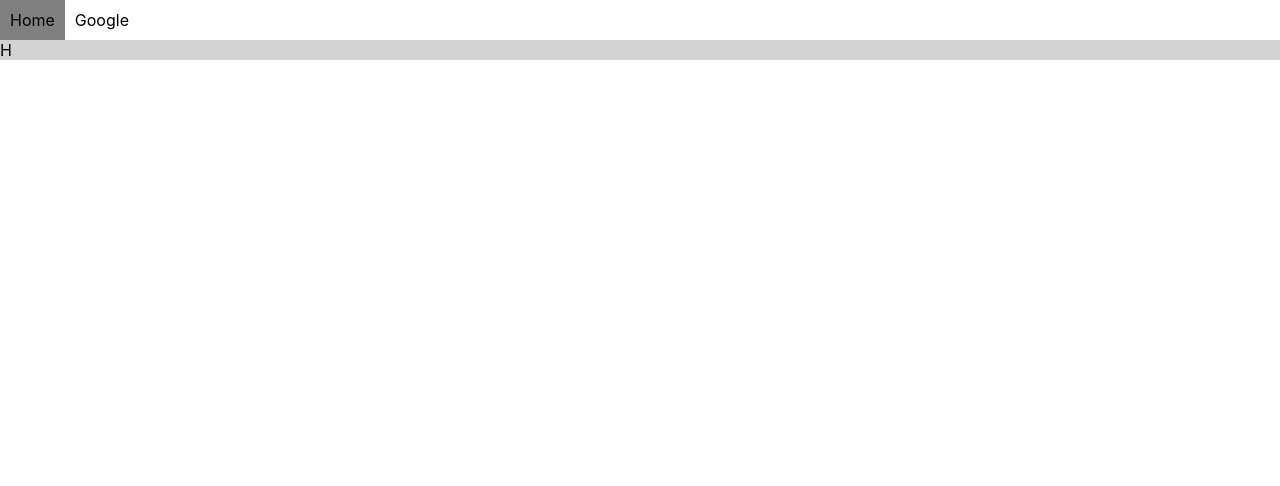
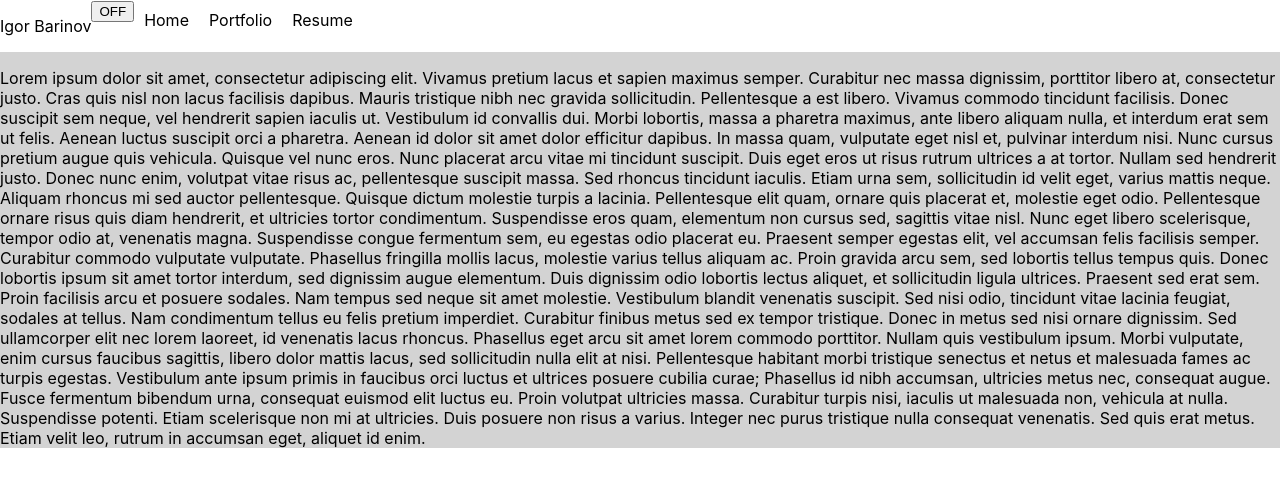
Before and after one commit to igor-barinov/igor-barinov.github.io, a React (Create React App) app: page / in a window 1280 px wide. Shown: the top 486 px of the page. Built offline with nearby package versions, Linux system fonts and the light colour scheme.

Commit message:
Started navbar toggle impl

```diff
--- a/src/components/App.js
+++ b/src/components/App.js
@@ -11,11 +11,19 @@ class App extends Component {
 
   render() {
     return <div className="App">
-      <NavBar>
+      <NavBar></NavBar>
+      <div>
+        <p>
 
-      </NavBar>
-      <div>
-        H
+Lorem ipsum dolor sit amet, consectetur adipiscing elit. Vivamus pretium lacus et sapien maximus semper. Curabitur nec massa dignissim, porttitor libero at, consectetur justo. Cras quis nisl non lacus facilisis dapibus. Mauris tristique nibh nec gravida sollicitudin. Pellentesque a est libero. Vivamus commodo tincidunt facilisis. Donec suscipit sem neque, vel hendrerit sapien iaculis ut.
+
+Vestibulum id convallis dui. Morbi lobortis, massa a pharetra maximus, ante libero aliquam nulla, et interdum erat sem ut felis. Aenean luctus suscipit orci a pharetra. Aenean id dolor sit amet dolor efficitur dapibus. In massa quam, vulputate eget nisl et, pulvinar interdum nisi. Nunc cursus pretium augue quis vehicula. Quisque vel nunc eros. Nunc placerat arcu vitae mi tincidunt suscipit. Duis eget eros ut risus rutrum ultrices a at tortor. Nullam sed hendrerit justo. Donec nunc enim, volutpat vitae risus ac, pellentesque suscipit massa.
+
+Sed rhoncus tincidunt iaculis. Etiam urna sem, sollicitudin id velit eget, varius mattis neque. Aliquam rhoncus mi sed auctor pellentesque. Quisque dictum molestie turpis a lacinia. Pellentesque elit quam, ornare quis placerat et, molestie eget odio. Pellentesque ornare risus quis diam hendrerit, et ultricies tortor condimentum. Suspendisse eros quam, elementum non cursus sed, sagittis vitae nisl. Nunc eget libero scelerisque, tempor odio at, venenatis magna. Suspendisse congue fermentum sem, eu egestas odio placerat eu. Praesent semper egestas elit, vel accumsan felis facilisis semper. Curabitur commodo vulputate vulputate. Phasellus fringilla mollis lacus, molestie varius tellus aliquam ac. Proin gravida arcu sem, sed lobortis tellus tempus quis. Donec lobortis ipsum sit amet tortor interdum, sed dignissim augue elementum. Duis dignissim odio lobortis lectus aliquet, et sollicitudin ligula ultrices.
+
+Praesent sed erat sem. Proin facilisis arcu et posuere sodales. Nam tempus sed neque sit amet molestie. Vestibulum blandit venenatis suscipit. Sed nisi odio, tincidunt vitae lacinia feugiat, sodales at tellus. Nam condimentum tellus eu felis pretium imperdiet. Curabitur finibus metus sed ex tempor tristique. Donec in metus sed nisi ornare dignissim. Sed ullamcorper elit nec lorem laoreet, id venenatis lacus rhoncus. Phasellus eget arcu sit amet lorem commodo porttitor. Nullam quis vestibulum ipsum. Morbi vulputate, enim cursus faucibus sagittis, libero dolor mattis lacus, sed sollicitudin nulla elit at nisi. Pellentesque habitant morbi tristique senectus et netus et malesuada fames ac turpis egestas. Vestibulum ante ipsum primis in faucibus orci luctus et ultrices posuere cubilia curae;
+Phasellus id nibh accumsan, ultricies metus nec, consequat augue. Fusce fermentum bibendum urna, consequat euismod elit luctus eu. Proin volutpat ultricies massa. Curabitur turpis nisi, iaculis ut malesuada non, vehicula at nulla. Suspendisse potenti. Etiam scelerisque non mi at ultricies. Duis posuere non risus a varius. Integer nec purus tristique nulla consequat venenatis. Sed quis erat metus. Etiam velit leo, rutrum in accumsan eget, aliquet id enim.
+        </p>
       </div>
     </div>
   }
--- a/src/components/NavBar.js
+++ b/src/components/NavBar.js
@@ -1,11 +1,21 @@
 import React, { Component } from 'react';
 import '../styles/NavBar.css'
 
+import NavBarToggle from './NavBarToggle';
+
 class NavBar extends Component {
+    constructor(props) {
+        super(props);
+        this.state = {};
+    }
+
     render() {
         return <ul className="NavBar">
+            <li><p>Igor Barinov</p></li>
+            <li><NavBarToggle></NavBarToggle></li>
             <li><a href="/">Home</a></li>
-            <li><a href="https://www.google.com">Google</a></li>
+            <li><a href="/">Portfolio</a></li>
+            <li><a href="/">Resume</a></li>
         </ul>
     }
 }
--- /dev/null
+++ b/src/components/NavBarToggle.js
@@ -0,0 +1,23 @@
+import React, { Component } from 'react';
+import NavBar from './NavBar';
+
+class NavBarToggle extends Component {
+    constructor(props) {
+        super(props);
+        this.state = {isToggled: false};
+    }
+
+    onClick = () => {
+        this.setState(state => ({
+            isToggled: !state.isToggled
+        }))
+    }
+
+    render() {
+        return <button onClick={this.onClick}>
+            {this.state.isToggled ? 'ON' : 'OFF'}
+        </button>
+    }
+}
+
+export default NavBarToggle;
--- a/src/styles/NavBar.css
+++ b/src/styles/NavBar.css
@@ -19,5 +19,5 @@
 }
 
 .NavBar a:hover {
-    background-color: gray;
+    background-color: lightgray;
 }
```
